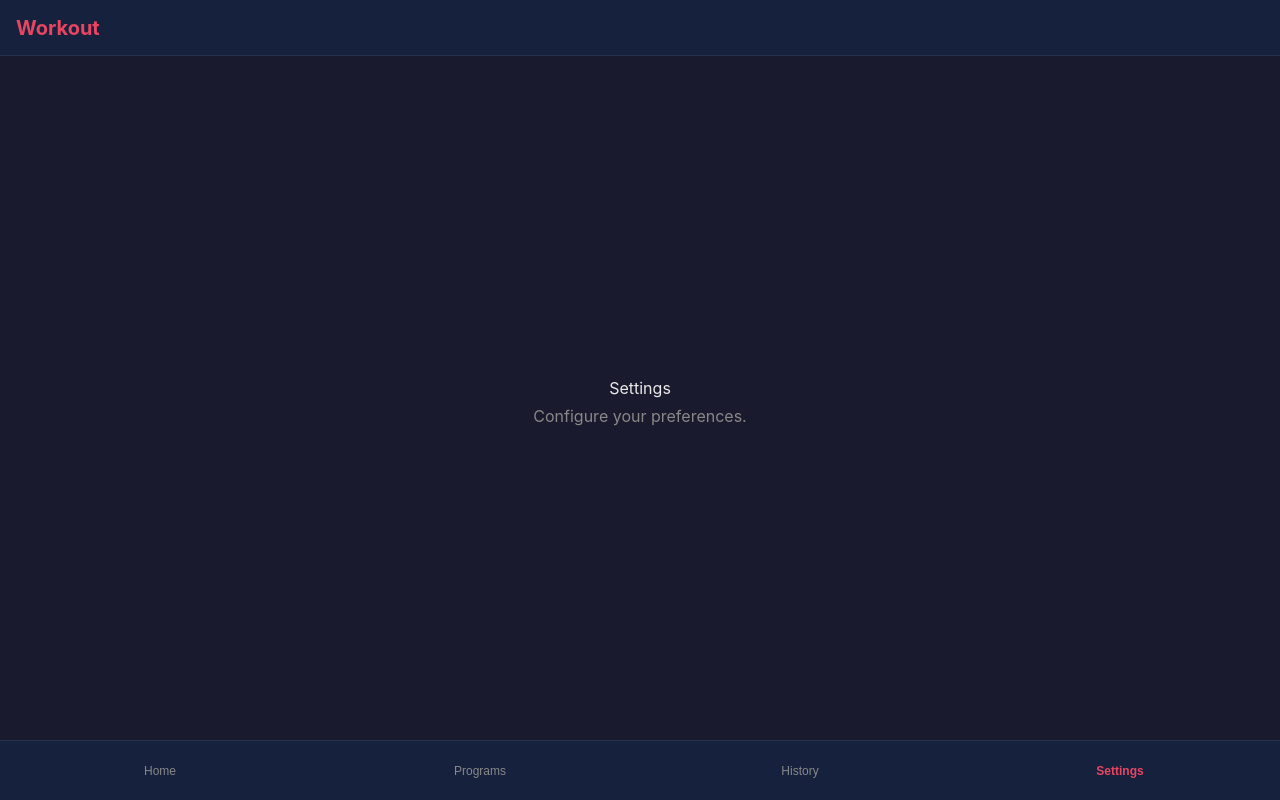
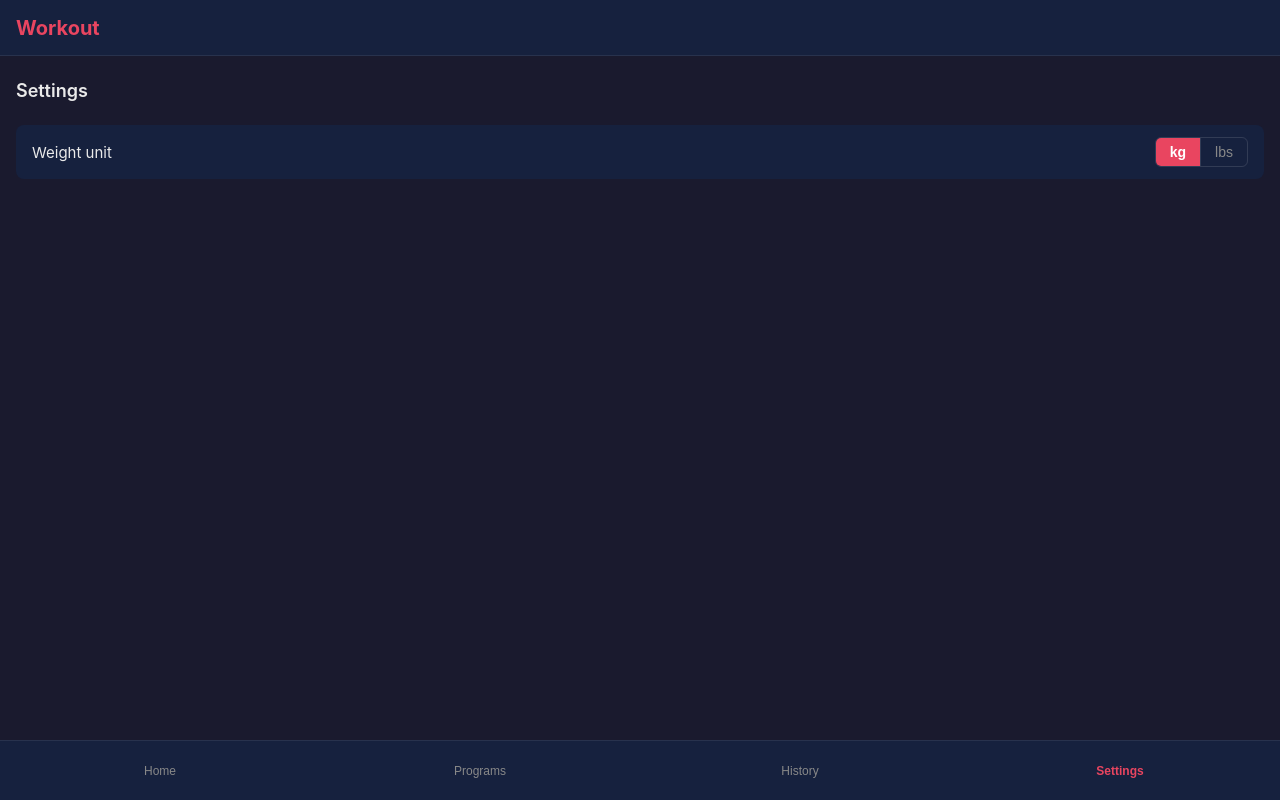
Before and after one commit to tomkis/workout-app, a React (Vite) app: page / in a window 1280 px wide. Both pictures are taken after a click on the button "Settings". Built offline with nearby package versions, Linux system fonts and the light colour scheme.

Commit message:
feat: IndexedDB setup with idb and unit preference (lbs/kg) toggle

```diff
--- a/package.json
+++ b/package.json
@@ -7,9 +7,11 @@
     "dev": "vite",
     "build": "tsc -b && vite build",
     "lint": "eslint .",
-    "preview": "vite preview"
+    "preview": "vite preview",
+    "test": "vitest run"
   },
   "dependencies": {
+    "idb": "^8.0.3",
     "react": "^19.2.6",
     "react-dom": "^19.2.6"
   },
@@ -19,6 +21,7 @@
     "@types/react": "^19.2.14",
     "@types/react-dom": "^19.2.3",
     "@vitejs/plugin-react": "^6.0.1",
+    "@vitest/ui": "^4.1.6",
     "eslint": "^10.3.0",
     "eslint-plugin-react-hooks": "^7.1.1",
     "eslint-plugin-react-refresh": "^0.5.2",
@@ -27,6 +30,7 @@
     "typescript-eslint": "^8.59.2",
     "vite": "^8.0.12",
     "vite-plugin-pwa": "^1.3.0",
+    "vitest": "^4.1.6",
     "workbox-window": "^7.4.1"
   }
 }
--- a/src/App.css
+++ b/src/App.css
@@ -94,3 +94,57 @@ html, body, #root {
   color: var(--accent);
   font-weight: 600;
 }
+
+/* Settings screen */
+.settings-screen {
+  display: flex;
+  flex-direction: column;
+  gap: 1.5rem;
+}
+
+.settings-screen h2 {
+  font-size: 1.125rem;
+  font-weight: 600;
+  color: var(--text);
+}
+
+.settings-row {
+  display: flex;
+  align-items: center;
+  justify-content: space-between;
+  padding: 0.75rem 1rem;
+  background: var(--surface);
+  border-radius: 8px;
+}
+
+.settings-label {
+  font-size: 0.9375rem;
+  color: var(--text);
+}
+
+.toggle-group {
+  display: flex;
+  border: 1px solid rgba(255,255,255,0.12);
+  border-radius: 6px;
+  overflow: hidden;
+}
+
+.toggle-group button {
+  padding: 0.375rem 0.875rem;
+  background: none;
+  border: none;
+  color: var(--muted);
+  font-size: 0.875rem;
+  cursor: pointer;
+  transition: background 0.15s, color 0.15s;
+}
+
+.toggle-group button + button {
+  border-left: 1px solid rgba(255,255,255,0.12);
+}
+
+.toggle-group button.active {
+  background: var(--accent);
+  color: #fff;
+  font-weight: 600;
+}
--- a/src/App.tsx
+++ b/src/App.tsx
@@ -1,10 +1,13 @@
 import { useState } from 'react'
+import { SettingsScreen } from './SettingsScreen'
+import { useUnitPref } from './useUnitPref'
 import './App.css'
 
 type Tab = 'home' | 'programs' | 'history' | 'settings'
 
 function App() {
   const [tab, setTab] = useState<Tab>('home')
+  const [unit, setUnit] = useUnitPref()
 
   return (
     <div className="app-shell">
@@ -32,10 +35,7 @@ function App() {
           </div>
         )}
         {tab === 'settings' && (
-          <div className="placeholder">
-            <p>Settings</p>
-            <p className="muted">Configure your preferences.</p>
-          </div>
+          <SettingsScreen unit={unit} onUnitChange={setUnit} />
         )}
       </main>
 
--- /dev/null
+++ b/src/SettingsScreen.tsx
@@ -0,0 +1,32 @@
+import type { Unit } from './units'
+
+interface Props {
+  unit: Unit
+  onUnitChange: (u: Unit) => void
+}
+
+export function SettingsScreen({ unit, onUnitChange }: Props) {
+  return (
+    <div className="settings-screen">
+      <h2>Settings</h2>
+
+      <div className="settings-row">
+        <span className="settings-label">Weight unit</span>
+        <div className="toggle-group">
+          <button
+            className={unit === 'kg' ? 'active' : ''}
+            onClick={() => onUnitChange('kg')}
+          >
+            kg
+          </button>
+          <button
+            className={unit === 'lbs' ? 'active' : ''}
+            onClick={() => onUnitChange('lbs')}
+          >
+            lbs
+          </button>
+        </div>
+      </div>
+    </div>
+  )
+}
--- /dev/null
+++ b/src/db.ts
@@ -0,0 +1,81 @@
+import { openDB, type DBSchema, type IDBPDatabase } from 'idb'
+
+export interface WeightValue {
+  value: number
+  unit: 'kg' | 'lbs'
+}
+
+export interface Program {
+  id?: number
+  name: string
+  workoutIds: number[]
+  createdAt: number
+}
+
+export interface WorkoutSession {
+  id?: number
+  programId: number | null
+  date: number
+  exercises: {
+    exerciseId: number
+    sets: { weight: WeightValue; reps: number }[]
+  }[]
+}
+
+export interface Settings {
+  key: string
+  value: unknown
+}
+
+interface WorkoutDB extends DBSchema {
+  programs: {
+    key: number
+    value: Program
+    indexes: { 'by-name': string }
+  }
+  history: {
+    key: number
+    value: WorkoutSession
+    indexes: { 'by-date': number }
+  }
+  settings: {
+    key: string
+    value: Settings
+  }
+}
+
+let dbPromise: Promise<IDBPDatabase<WorkoutDB>> | null = null
+
+export function getDB(): Promise<IDBPDatabase<WorkoutDB>> {
+  if (!dbPromise) {
+    dbPromise = openDB<WorkoutDB>('workout-app', 1, {
+      upgrade(db) {
+        const programs = db.createObjectStore('programs', {
+          keyPath: 'id',
+          autoIncrement: true,
+        })
+        programs.createIndex('by-name', 'name')
+
+        const history = db.createObjectStore('history', {
+          keyPath: 'id',
+          autoIncrement: true,
+        })
+        history.createIndex('by-date', 'date')
+
+        db.createObjectStore('settings', { keyPath: 'key' })
+      },
+    })
+  }
+  return dbPromise
+}
+
+export async function getSetting<T>(key: string, defaultValue: T): Promise<T> {
+  const db = await getDB()
+  const record = await db.get('settings', key)
+  return record !== undefined ? (record.value as T) : defaultValue
+}
+
+export async function setSetting<T>(key: string, value: T): Promise<void> {
+  const db = await getDB()
+  await db.put('settings', { key, value })
+}
--- /dev/null
+++ b/src/units.ts
@@ -0,0 +1,29 @@
+export type Unit = 'kg' | 'lbs'
+
+const LBS_PER_KG = 2.20462262185
+
+export interface WeightValue {
+  value: number
+  unit: Unit
+}
+
+export function toKg(w: WeightValue): number {
+  if (w.unit === 'kg') return w.value
+  return w.value / LBS_PER_KG
+}
+
+export function toLbs(w: WeightValue): number {
+  if (w.unit === 'lbs') return w.value
+  return w.value * LBS_PER_KG
+}
+
+export function convert(w: WeightValue, targetUnit: Unit): number {
+  if (w.unit === targetUnit) return w.value
+  return targetUnit === 'kg' ? toKg(w) : toLbs(w)
+}
+
+export function formatWeight(w: WeightValue, displayUnit: Unit): string {
+  const converted = convert(w, displayUnit)
+  const rounded = Math.round(converted * 4) / 4
+  return `${rounded % 1 === 0 ? rounded.toFixed(0) : rounded.toFixed(1)} ${displayUnit}`
+}
--- /dev/null
+++ b/src/useUnitPref.ts
@@ -0,0 +1,24 @@
+import { useState, useEffect } from 'react'
+import { getSetting, setSetting } from './db'
+import type { Unit } from './units'
+
+const SETTING_KEY = 'unitPreference'
+
+export function useUnitPref(): [Unit, (u: Unit) => void, boolean] {
+  const [unit, setUnitState] = useState<Unit>('kg')
+  const [loading, setLoading] = useState(true)
+
+  useEffect(() => {
+    getSetting<Unit>(SETTING_KEY, 'kg').then(saved => {
+      setUnitState(saved)
+      setLoading(false)
+    })
+  }, [])
+
+  function setUnit(u: Unit) {
+    setUnitState(u)
+    setSetting(SETTING_KEY, u)
+  }
+
+  return [unit, setUnit, loading]
+}
--- a/vite.config.ts
+++ b/vite.config.ts
@@ -1,9 +1,12 @@
-import { defineConfig } from 'vite'
+import { defineConfig } from 'vitest/config'
 import react from '@vitejs/plugin-react'
 import { VitePWA } from 'vite-plugin-pwa'
 
 // https://vite.dev/config/
 export default defineConfig({
+  test: {
+    environment: 'node',
+  },
   base: '/workout-app/',
   plugins: [
     react(),
```
Also changed, not shown: 2 other files (tests, documents, lock files or other folders).
